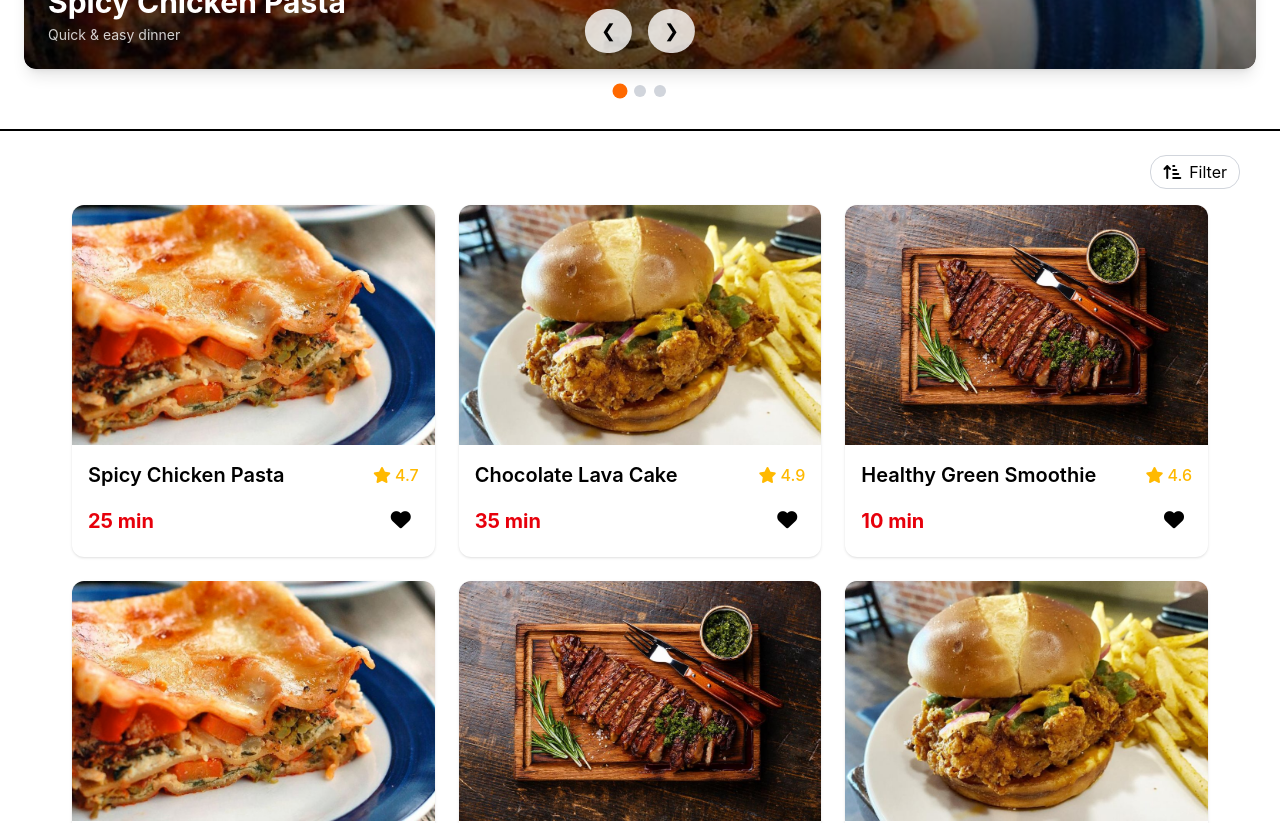
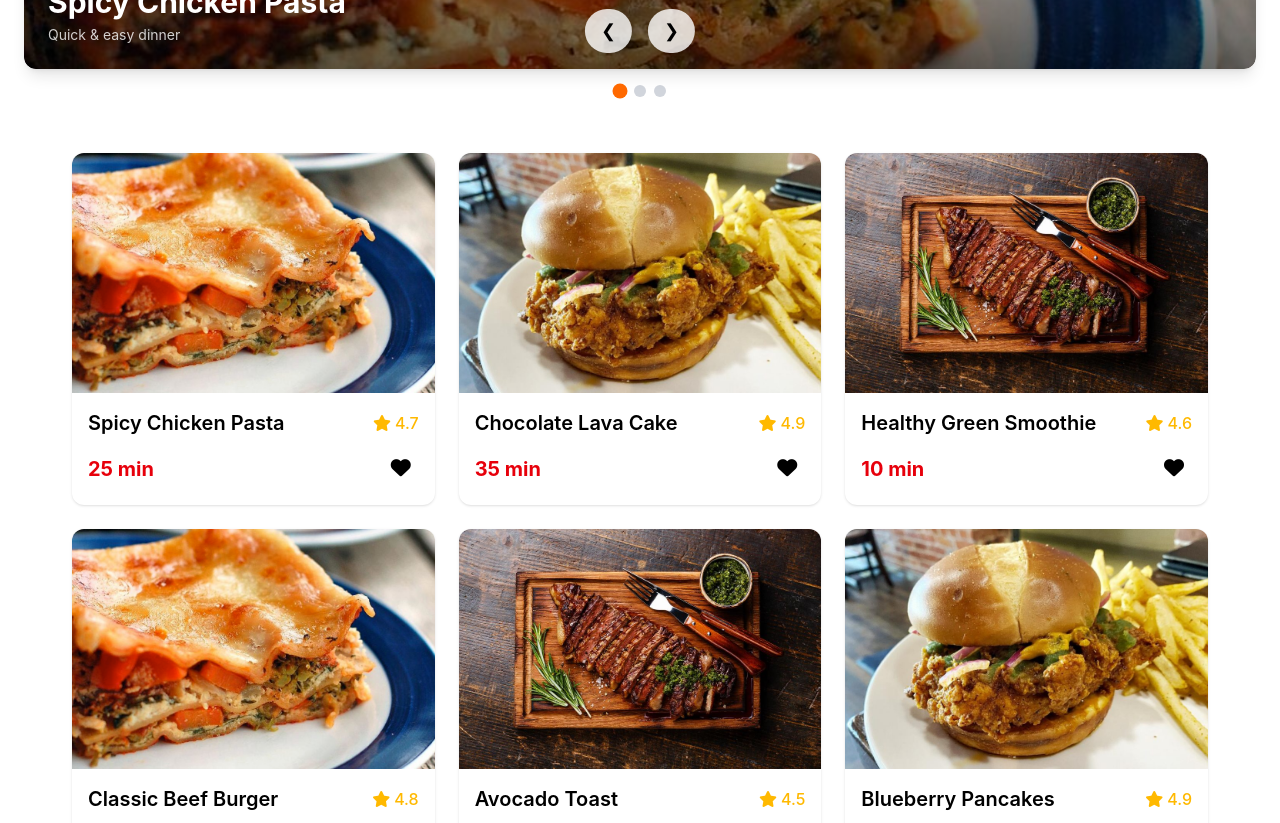
Before and after one commit to MaxoGitAcc/RecipFinder, a Next.js app: page / in a window 1280 px wide. Shown: the part 440-1263 px from the top of the page. Built offline with nearby package versions, Linux system fonts and the light colour scheme.

Commit message:
favorites v1

```diff
--- /dev/null
+++ b/app/favorites/page.tsx
@@ -0,0 +1,79 @@
+'use client'
+
+import React, { useEffect, useState } from 'react'
+
+interface Dish {
+  id: number
+  title: string
+  subtitle?: string
+  image: string
+  time: string
+  rating: number
+}
+
+const FavoritesPage = () => {
+  const [favorites, setFavorites] = useState<Dish[]>([])
+
+  useEffect(() => {
+    const stored = localStorage.getItem('favorites')
+    if (stored) setFavorites(JSON.parse(stored))
+  }, [])
+
+  const handleRemove = (id: number) => {
+    const updated = favorites.filter(fav => fav.id !== id)
+    setFavorites(updated)
+    localStorage.setItem('favorites', JSON.stringify(updated))
+  }
+
+  if (favorites.length === 0) {
+    return (
+      <section className="p-8">
+        <h1 className="text-xl font-bold">Your Favorite Food...</h1>
+        <p className="mt-4 text-gray-500">You haven't added any favorites yet.</p>
+      </section>
+    )
+  }
+
+  return (
+    <section className="px-4 sm:px-6 lg:px-10 py-6">
+        <div className='w-full max-w-[1564px] mx-auto'>
+            <div className='text-2xl font-bold p-4'>
+                <h1>Your Favorite Food...</h1>
+            </div>
+
+            <div className="grid grid-cols-1 sm:grid-cols-2 lg:grid-cols-3 gap-6">
+                {favorites.map((item) => (
+                <div
+                    key={item.id}
+                    className="bg-white rounded-xl overflow-hidden shadow p-4 flex flex-col gap-2 relative"
+                >
+                    <div className="relative">
+                    <img
+                        src={item.image}
+                        alt={item.title}
+                        className="w-full h-52 object-cover rounded-md mb-3"
+                    />
+                    {/* Remove button */}
+                    <button
+                        onClick={() => handleRemove(item.id)}
+                        className="absolute top-2 right-2 p-2 rounded-full bg-white hover:bg-red-100 transition shadow">
+                        <i className="fa-solid fa-trash text-red-500 text-lg"></i>
+                    </button>
+                    </div>
+
+                    <h2 className="text-lg font-semibold">{item.title}</h2>
+                    <div className='flex items-center justify-between'>
+                        <p className="text-red-600 font-bold">{item.time}</p>
+                        <p className="flex items-center gap-1 text-amber-400 font-medium">
+                            <i className="fa-solid fa-star"></i> {item.rating}
+                        </p>
+                    </div>
+                </div>
+                ))}
+            </div>
+      </div>
+    </section>
+  )
+}
+
+export default FavoritesPage
--- a/components/Layout/Dishes.tsx
+++ b/components/Layout/Dishes.tsx
@@ -1,52 +1,67 @@
-import React from 'react'
+'use client'
+
+import React, { useState, useEffect } from 'react'
 import dishes from '@/mock1/dishes.json'
 
+interface Dish {
+  id: number
+  title: string
+  subtitle?: string
+  image: string
+  time: string
+  rating: number
+}
+
 const Dishes = () => {
+  const [favorites, setFavorites] = useState<Dish[]>([])
+
+  // Load favorites from localStorage on mount
+  useEffect(() => {
+    const stored = localStorage.getItem('favorites')
+    if (stored) setFavorites(JSON.parse(stored))
+  }, [])
+
+  // Update favorites in state and localStorage
+  const handleFavorites = (dish: Dish) => {
+    let updated: Dish[]
+    if (favorites.some(fav => fav.id === dish.id)) {
+      updated = favorites.filter(fav => fav.id !== dish.id)
+    } else {
+      updated = [...favorites, dish]
+    }
+    setFavorites(updated)
+    localStorage.setItem('favorites', JSON.stringify(updated))
+  }
+
   return (
-    <section className="px-4 sm:px-6 lg:px-10 py-6 border-t-2 ">
-      {/* Filter button */}
+    <section className="px-4 sm:px-6 lg:px-10 py-6 ">
       <div className='w-full max-w-[1464px] mx-auto'>
-
-        <div className="w-full flex justify-end mb-4">
-          <button className="flex items-center gap-2 border border-gray-300 rounded-2xl px-3 py-1 hover:bg-gray-100 transition">
-            <i className="fa-solid fa-arrow-up-short-wide"></i>
-            Filter
-          </button>
-        </div>
-
-        {/* Dishes grid */}
         <div className="grid grid-cols-1 sm:grid-cols-2 lg:grid-cols-3 gap-6 px-[2rem]">
-          {dishes.map((item, i) => (
-            <div
-              key={i}
-              className="bg-white rounded-xl overflow-hidden shadow hover:shadow-lg transition cursor-pointer"
-            >
-              {/* Dish image */}
+          {dishes.map((item) => (
+            <div key={item.id} className="bg-white rounded-xl overflow-hidden shadow hover:shadow-lg transition cursor-pointer">
               <div className="w-full h-52 sm:h-56 md:h-60 overflow-hidden">
-                <img
-                  src={item.image}
-                  alt={item.title}
-                  className="w-full h-full object-cover"
-                />
+                <img src={item.image} alt={item.title} className="w-full h-full object-cover" />
               </div>
 
-              {/* Dish info */}
               <div className="p-4 flex flex-col gap-3">
                 <div className="flex items-center justify-between">
-                  <h2 className="text-lg sm:text-xl font-semibold line-clamp-2">
-                    {item.title}
-                  </h2>
+                  <h2 className="text-lg sm:text-xl font-semibold line-clamp-2">{item.title}</h2>
                   <p className="flex items-center gap-1 text-amber-400 font-medium">
                     <i className="fa-solid fa-star"></i> {item.rating}
                   </p>
                 </div>
 
                 <div className="flex items-center justify-between">
-                  <span className="text-red-600 font-bold text-lg sm:text-xl">
-                    {item.time}
-                  </span>
-                  <button className="p-2 rounded-full hover:bg-red-100 transition">
-                    <i className="fa-solid fa-heart text-black text-lg sm:text-xl"></i>
+                  <span className="text-red-600 font-bold text-lg sm:text-xl">{item.time}</span>
+                  <button
+                    onClick={() => handleFavorites(item)}
+                    className="p-2 rounded-full hover:bg-red-100 transition"
+                  >
+                    <i
+                      className={`fa-solid fa-heart text-lg sm:text-xl ${
+                        favorites.some(fav => fav.id === item.id) ? 'text-red-500' : 'text-black'
+                      }`}
+                    ></i>
                   </button>
                 </div>
               </div>
@@ -54,12 +69,12 @@ const Dishes = () => {
           ))}
         </div>
 
-        <div className='flex items-center justify-center mt-[2rem]'>
-          <button className='bg-orange-500 text-white px-[1rem] py-[0.5rem] rounded-2xl font-bold cursor-pointer hover:shadow-lg'>
+
+        <div className='w-full flex items-center justify-center mt-[2rem]'>
+          <button className='bg-orange-500 px-4 py-2 rounded-2xl text-white cursor-pointer font-bold'>
             Load More
           </button>
         </div>
-
       </div>
     </section>
   )
--- a/components/Navbar.tsx
+++ b/components/Navbar.tsx
@@ -7,9 +7,11 @@ const Navbar = () => {
   return (
     <nav className="w-full bg-orange-500 py-4 px-8">
       <div className="flex items-center justify-between">
-        <div>
-          <h1 className='font-bold text-2xl'>RecipeFinder</h1>
-        </div>
+        <button>
+          <a href="/">
+            <h1 className='font-bold text-2xl'>RecipeFinder</h1>
+          </a>
+        </button>
         <div className='flex items-center justify-center gap-4 max-sm:hidden'>
           <div className='relative w-80'>
             <input
@@ -19,7 +21,11 @@ const Navbar = () => {
             />
             <i className="fa-solid fa-magnifying-glass absolute right-3 top-1/2 transform -translate-y-1/2 text-gray-500 cursor-pointer"></i>
           </div>
-          <i className="fa-solid fa-heart text-2xl text-red-600 bg-white p-2 rounded-3xl cursor-pointer"></i>
+          <button>
+            <a href="/favorites">
+              <i className="fa-solid fa-heart text-2xl text-red-600 bg-white p-2 rounded-3xl cursor-pointer"></i>
+            </a>
+          </button>
           <button className='flex items-center gap-1 bg-white px-4 py-2 rounded-2xl font-bold cursor-pointer'>
             Login
             <i className="fa-solid fa-right-to-bracket"></i>
@@ -28,7 +34,9 @@ const Navbar = () => {
 
         <div className='min-sm:hidden flex items-center gap-[0.5rem] text-xl'>
             <i className="fa-solid fa-magnifying-glass cursor-pointer bg-white p-2 rounded-3xl"></i>
-            <i className="fa-solid fa-heart text-2xl text-red-600 bg-white p-2 rounded-3xl cursor-pointer"></i>
+            <button>
+              <i className="fa-solid fa-heart text-2xl text-red-600 bg-white p-2 rounded-3xl cursor-pointer"></i>
+            </button>
             <i className="fa-solid fa-right-to-bracket bg-white p-2 rounded-3xl"></i>
         </div>
 
--- /dev/null
+++ b/mock1/favorties.json
@@ -0,0 +1,3 @@
+[
+
+]
```
